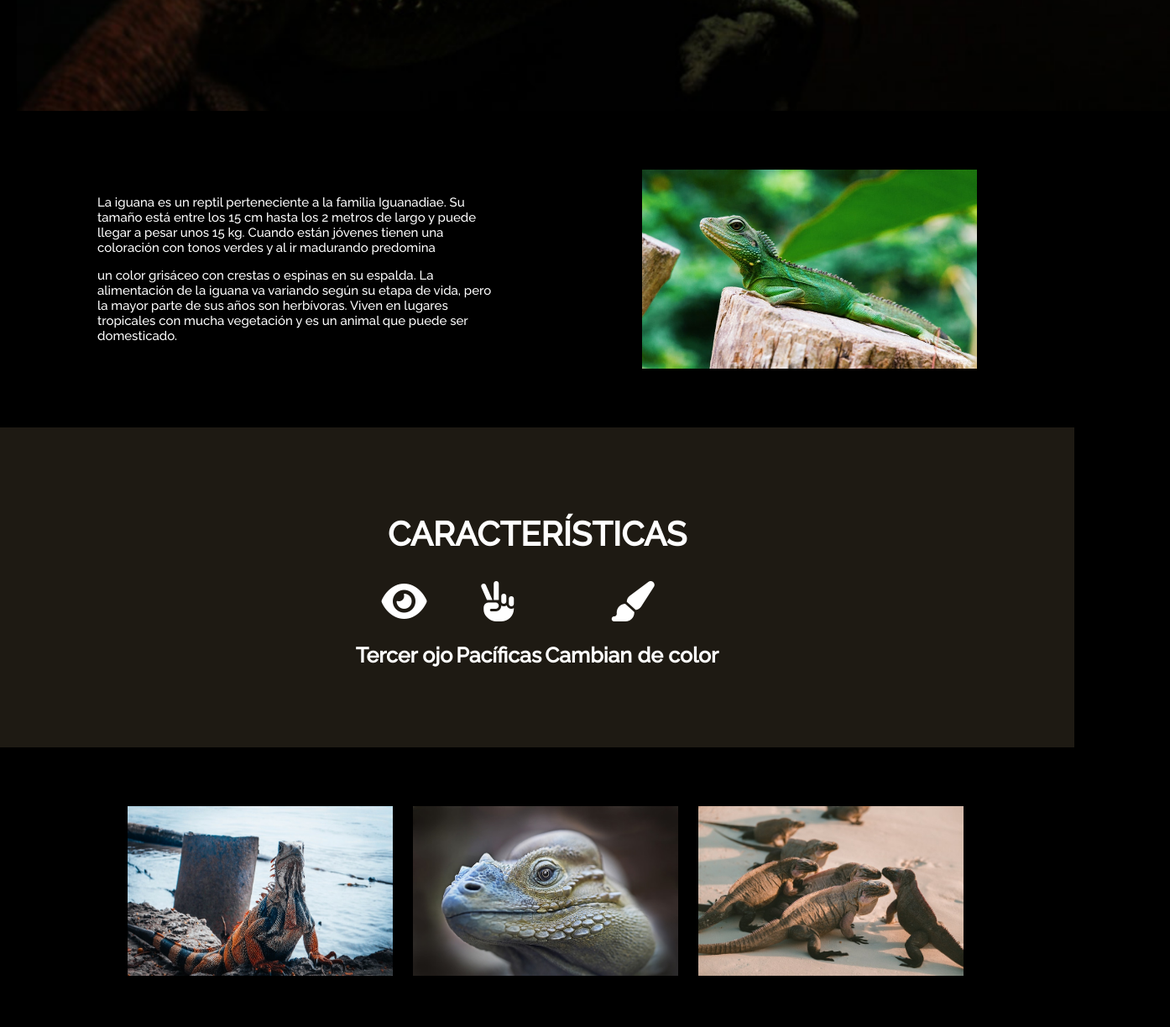
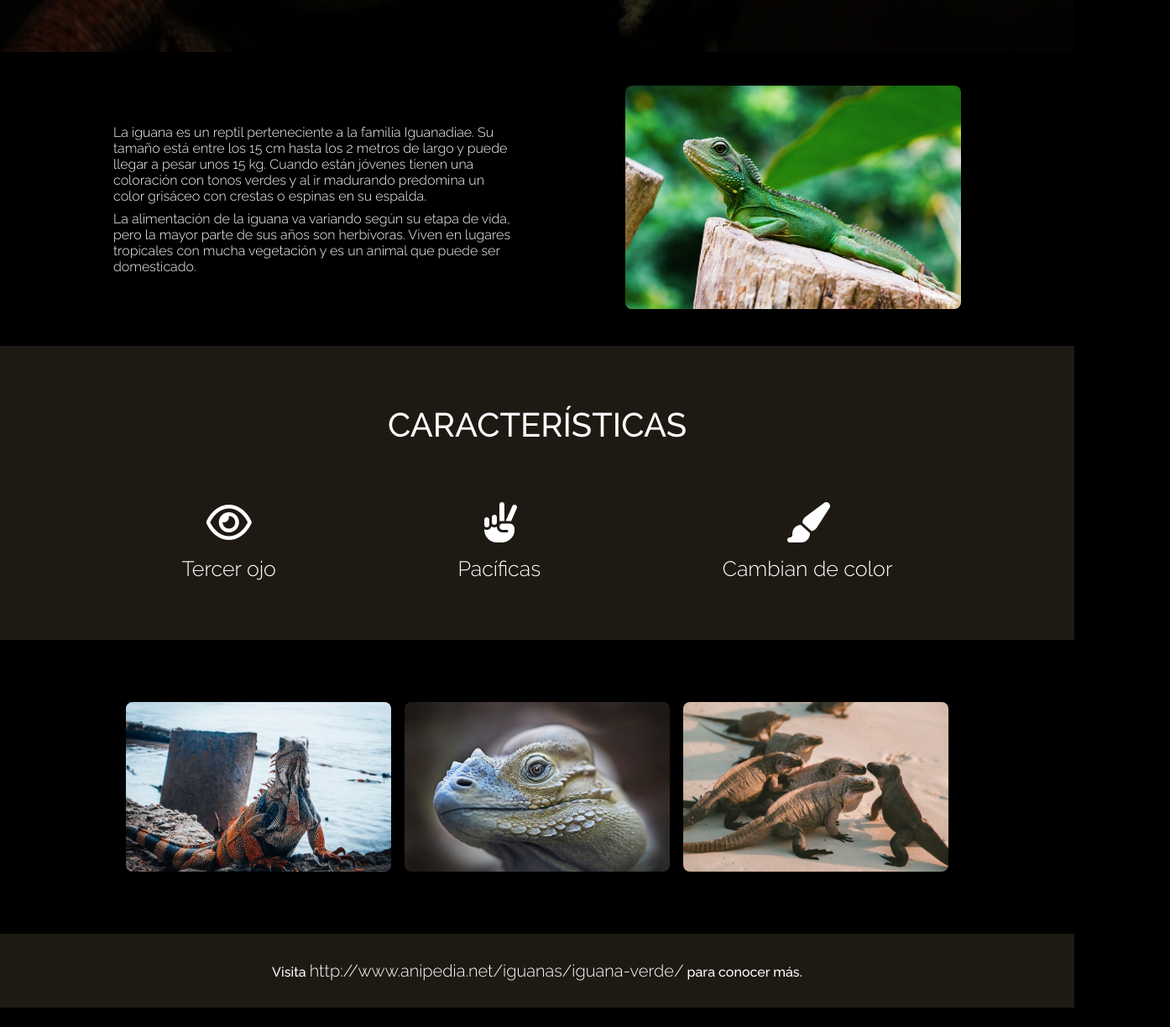
Before and after one commit to YeminsonSanchez/Iguana_Page, a plain HTML site: page index.html in a window 1280 px wide. Shown: the part 797-2020 px from the top of the page at 84% size, 1394 px wide, since content can reach past the window. After the commit the page ends 1997 px from the top, so only its background shows below. Drawn offline with Linux system fonts and the light colour scheme.

Commit message:
refectoring styles

```diff
--- a/assets/css/style.css
+++ b/assets/css/style.css
@@ -1,79 +1,207 @@
-body {
-  font-family: "Raleway", Sans-serif;
+:root {
+    --background-primary: #000000;
+    --background-secundary: #1e1a13;
+    --color-text: #ffffff;
+}
+
+* {
+    box-sizing: border-box;
     padding: 0;
     border: 0;
     margin: 0;
-  background-color: black;
-  text-align: center;
-  color: white;
 }
 
-.bg-header {
-  width: 1374px;
-  height: 849px;
+body {
+    font-family: "Raleway", Sans-serif;
+    text-align: center;
+    color: var(--color-text);
+    font-size: 1rem;
+    background-color: var(--background-primary);
+    font-weight: normal;
+}
+
+h1 {
+    font-size: 50px;
+    font-weight: normal;
+    line-height: 59px;
+    color: var(--color-text);
+}
+
+.container-image {
+    width: 100%;
+    height: 100vh;
+}
+
+.container-image img {
+    width: 100%;
+    height: 100%;
+}
+
+@media screen and (max-width: 768px) {
+    .title {
+        font-size: 30px;
+    }
+    .container-image {
+        width: 100%;
+        height: 50vh;
+    }
 }
 
 .desc-section {
-  font-size: 16px;
-  padding-top: 70px;
-  padding-bottom: 70px;
+    display: flex;
+    justify-content: space-evenly;
+    align-items: center;
+    width: 100%;
+    height: 350px;
 }
 
-.d1 {
-  display: inline-block;
-  vertical-align: middle;
+.description {
+    display: flex;
+    flex-direction: column;
+    gap: 0.5rem;
+    width: 475px;
 }
 
-.iguana-1 {
-  top: 845px;
-  left: 731px;
-  width: 399px;
-  height: 237px;
+.container-image-description {
+    width: 400px;
+}
+
+.container-image-description img {
+    width: 100%;
+    height: 100%;
+    border-radius: 8px;
+}
+
+#icon-hand {
+    transform: scaleX(-1);
 }
 
 p {
-  margin-right: 150px;
-  top: 876px;
-  left: 150px;
-  width: 475px;
     text-align: left;
-  font-size: 15px;
+    font-size: 16px;
+    font-weight: 300;
+    line-height: 19px;
+    color: var(--color-text);
 }
 
-.icons-section {
-  background-color: #1E1A13;
-  padding-bottom: 70px;
-  padding-top: 70px
+.icons-section  {
+    display: flex;
+    flex-direction: column;
+    justify-content: space-evenly;
+    align-items: center;
+    background-color: var(--background-secundary);
+    width: 100%;
+    height: 350px;
 }
 
-.eventos {
-  margin-bottom: 70px;
-  margin-top: 70px;
-}
-
-.evento1 {
-  display: inline-block;
+.container-feature {
+    width: 100%;
+    display: flex;
+    align-items: center;
+    flex-direction: row;
+    justify-content: space-evenly;
 }
 
 h2 {
     font-size: 40px;
+    font-weight: normal;
+    color: var(--color-text);
+}
+
+.feature {
+    display: flex;
+    flex-direction: column;
+    align-items: center;
+    gap: 1rem;
 }
 
 h3 {
     font-size: 25px;
+    font-weight: 300;
+    color: var(--color-text);
 }
 
-img {
+.container-gallery {
+    display: flex;
+    justify-content: center;
+    align-items: center;
+    width: 100%;
+    height: 350px;
+    gap: 1rem;
+}
+
+.container-gallery-image {
     width: 316px;
     height: 202px;
-  margin-left: 20px;
-  display: inline-block;
-  vertical-align: middle;
+    overflow: hidden;
+}
+
+.container-gallery-image img {
+    width: 100%;
+    height: 100%;
+    border-radius: 8px;
+    object-fit: cover;
 }
 
 footer {
-  background-color: #1E1A13;
+    background-color: var(--background-secundary);
+    padding: 2rem 0;
 }
-a{
-  color: white;
+
+a {
+    color: var(--color-text);
+    text-decoration: none;
+    font-size: 20px;
+    font-weight: 300;
+    letter-spacing: 0px;
 }
+
+@media screen and (max-width: 768px) {
+    .desc-section {
+        flex-direction: column;
+        gap: 1rem;
+        margin: 6rem 0;
+    }
+    .description {
+        width: 350px;
+    }
+
+    .container-image-description {
+        width: 350px;
+    }
+
+    .container-icons {
+        flex-direction: column;
+    }
+
+    h2 {
+        font-size: 30px;
+    }
+    h3 {
+        font-size: 16px;
+    }
+
+    i {
+        font-size: 10px;
+    }
+
+    #icon-hand,
+    #icon-eye,
+    #icon-paint {
+        font-size: 30px;
+    }
+
+    .container-gallery {
+        flex-direction: column;
+        gap: 1rem;
+        margin: 3rem 0;
+    }
+
+    .container-gallery-image {
+        width: 100%;
+    }
+
+    a {
+        font-size: 16px;
+    }
+}
--- a/index.html
+++ b/index.html
@@ -1,87 +1,100 @@
 <!DOCTYPE html>
-<html lang="en" dir="ltr">
+<html lang="es" dir="ltr">
+    <head>
+        <meta charset="utf-8" />
+        <meta name="author" content="Yeminson Sanchez" />
+        <meta name="description" content="iguanas" />
+        <meta name="keywords" content="iguanas, tipos, caracteristicas" />
+        <link rel="preconnect" href="https://fonts.gstatic.com" />
+        <link
+            href="https://fonts.googleapis.com/css2?family=Raleway:wght@300;500&display=swap"
+            rel="stylesheet"
+        />
+        <script
+            src="https://kit.fontawesome.com/659e44d20f.js"
+            crossorigin="anonymous"
+        ></script>
 
-<head>
-
-  <meta charset="utf-8">
-  <meta name="author" content="Yeminson Sanchez & Alvaro Olivares">
-  <meta name="description" content="iguanas">
-  <meta name="keywords" content="iguanas, tipos, caracteristicas">
-  <link rel="preconnect" href="https://fonts.gstatic.com" />
-  <link href="https://fonts.googleapis.com/css2?family=Raleway:wght@300;500&display=swap" rel="stylesheet" />
-  <script src="https://kit.fontawesome.com/659e44d20f.js" crossorigin="anonymous"></script>
-
-  <link rel="stylesheet" href="assets/css/style.css">
+        <link rel="stylesheet" href="assets/css/style.css" />
 
         <title>Iguanas</title>
-
-
     </head>
 
     <body>
+        <header>
+            <h1>IGUANAS</h1>
+            <div class="container-image">
+                <img
+                    src="assets\img\bg-header.jpg"
+                    alt="imagen de una iguana de color verde"
+                />
+            </div>
+        </header>
+        <main>
+            <section class="desc-section">
+                <article class="description">
+                    <p>
+                        La iguana es un reptil perteneciente a la familia
+                        Iguanadiae. Su tamaño está entre los 15 cm hasta los 2
+                        metros de largo y puede llegar a pesar unos 15 kg.
+                        Cuando están jóvenes tienen una coloración con tonos
+                        verdes y al ir madurando predomina un color grisáceo con
+                        crestas o espinas en su espalda.
+                    </p>
 
-  <header>
-    <h1 class="titulo">IGUANAS</h1>
-    <img src="assets\img\bg-header.jpg" alt="imagen-principal" class="bg-header">
-  </header>
-
-  <section class="desc-section">
-
-    <div class="d1">
-
-
-      <p>La iguana es un reptil perteneciente a la familia Iguanadiae. Su tamaño está entre los 15 cm hasta los 2 metros de largo y puede llegar a pesar unos 15 kg. Cuando están jóvenes tienen una coloración con tonos verdes y al ir madurando
-        predomina</p>
-      <p>un color grisáceo con crestas o espinas en su espalda. La alimentación de la iguana va variando según su etapa de vida, pero la mayor parte de sus años son herbívoras. Viven en lugares tropicales con mucha vegetación y es un animal que puede
-        ser domesticado.
+                    <p>
+                        La alimentación de la iguana va variando según su etapa
+                        de vida, pero la mayor parte de sus años son herbívoras.
+                        Viven en lugares tropicales con mucha vegetación y es un
+                        animal que puede ser domesticado.
                     </p>
-    </div>
-    <div class="d1">
-      <img src="assets\img\iguana-1.jpg" alt="img-description" class="iguana-1">
+                </article>
+                <div class="container-image-description">
+                    <img src="assets\img\iguana-1.jpg" alt="img-description" />
                 </div>
             </section>
 
-  <section class="icons-section">
+            <section class="icons-section ">
+                <h2>CARACTERÍSTICAS</h2>
 
-    <h2>CARACTERÍSTICAS</h2>
-    <div class="evento1">
-
-      <i class="fas fa-eye fa-3x"></i>
+                <div class="container-feature">
+                    <div class="feature">
+                        <i id="icon-eye" class="far fa-eye fa-3x"></i>
                         <h3>Tercer ojo</h3>
                     </div>
 
-
-    <div class="evento1">
-      <i class="fas fa-hand-peace fa-3x"></i>
+                    <div class="feature">
+                        <i id="icon-hand" class="fas fa-hand-peace fa-3x"></i>
                         <h3>Pacíficas</h3>
                     </div>
 
-
-    <div class="evento1">
-      <i class="fas fa-paint-brush fa-3x"></i>
-      <h3>Cambian de color</h3>
+                    <div class="feature">
+                        <i id="icon-paint" class="fas fa-paint-brush fa-3x"></i>
+                        <h3 class="title-feature">Cambian de color</h3>
                     </div>
-
-  </section>
-
-  <section class="eventos">
-    <div class="evento1">
-      <img class="evento02" src="assets\img\iguana-2.jpg" alt="#">
-    </div>
-    <div class="evento1">
-      <img class="evento02" src="assets\img\iguana-3.jpg" alt="#">
-    </div>
-    <div class="evento1">
-      <img class="evento02" src="assets\img\iguana-4.jpg" alt="#">
                 </div>
             </section>
 
+            <section class="container-gallery">
+                <div class="container-gallery-image">
+                    <img src="assets\img\iguana-2.jpg" alt="#" />
+                </div>
+                <div class="container-gallery-image">
+                    <img src="assets\img\iguana-3.jpg" alt="#" />
+                </div>
+                <div class="container-gallery-image">
+                    <img src="assets\img\iguana-4.jpg" alt="#" />
+                </div>
+            </section>
+        </main>
         <footer>
-
-        Visita <a href="http://www.anipedia.net/iguanas/iguana-verde/" target="_blank">http://www.anipedia.net/iguanas/iguana-verde/</a> para conocer más.
+            Visita
+            <a
+                href="http://www.anipedia.net/iguanas/iguana-verde/"
+                target="_blank"
+                >http://www.anipedia.net/iguanas/iguana-verde/</a
+            >
+            para conocer más.
         </footer>
-
-
     </body>
-
 </html>
```
Also changed, not shown: 1 other file. Lines whose indentation alone changed are shown as unchanged.
